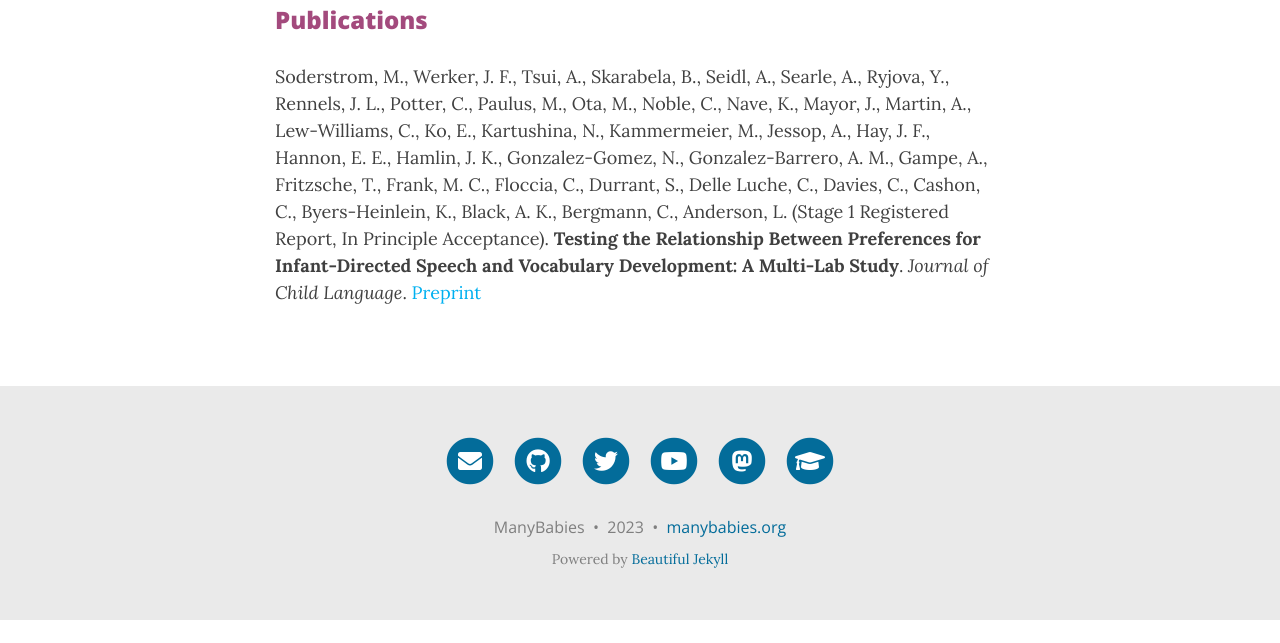
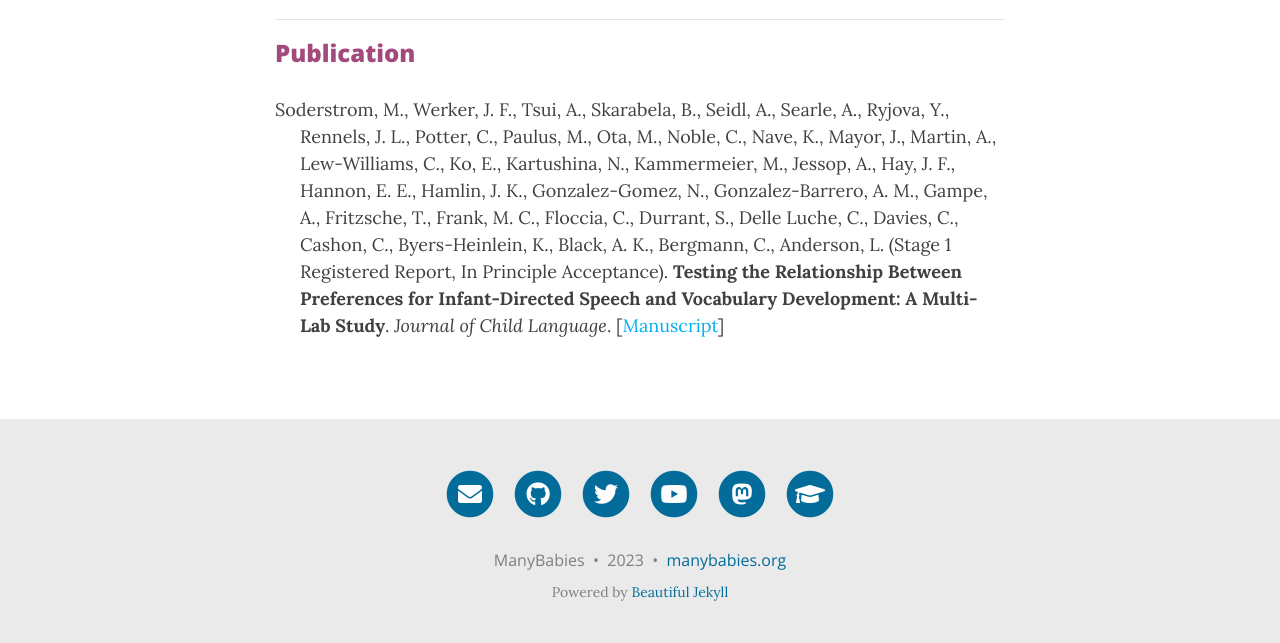
Before and after one commit to manybabies/manybabies.github.io, a Jekyll site: the page built from MB1L.md, in a window 1280 px wide and 900 px high, scrolled down 1633 px, cut to the strip 257-900 px from the top of the window. Built offline with Jekyll 4.4.1, drawn with Linux system fonts in a browser that asks for light colours; nearby versions of some CDN libraries; comment, search, counter and statistics services are not loaded; before the commit the page ends 2510 px from its top, so only the background shows below that; some of the changed text lies outside the part shown.

Commit message:
update MB1L

```diff
--- a/MB1L.md
+++ b/MB1L.md
@@ -4,32 +4,32 @@
 subtitle: Longitudinal Vocabulary Follow-up
 ---
 
+***
 
 <div class="container">
   <div class="row justify-content-around">
-    <div class="col-lg-8">
+    <div class="col-lg-4" align="center">
+      <br>
+      <img src="/assets/img/MB1_logo.png" width="150">
+    </div>
+    <div class="col-lg-8" align="left">
       <h2>Project Overview</h2>
       <ul>
         <li><i>Status:</i> <b>Stage 2 manuscript UNDER REVIEW</b></li>
         <li><i>21 participating labs collected data in 14 countries</i></li>
         <li><i>467 babies tested and 668 CDIs collected</i></li>
-        <li><i>45 authors on</i> <b>Journal of Child Language</b> <i>submission</i></li>
+        <li><i>45 authors on</i> <b>Journal of Child Language</b> <i>manuscript</i></li>
       </ul>
-    </div>
-    <div class="col-lg-4">
-      <br>
-      <img src="/assets/img/MB1_logo.png" width="150">
     </div>
   </div>
 </div>
 
 
-
 In this project we explored whether early preference for Infant Directed Speech (IDS) is linked to later vocabulary size. For instance, does preference for IDS predictx infants' vocabulary? Does the relation between IDS preference and vocabulary size change over development? And are there any systematic differences in the strength of this relationship across language communities?
 
-Infants’ preference for IDS was tested as part of the [MabyBabies1]({{site.baseurl}}/MB1) project, and follow-up CDI data was collected from a subsample of this dataset at 18 and 24 months of age.
+Infants’ preference for IDS was tested as part of the [**MB1**]({{site.baseurl}}/MB1) project, and follow-up CDI data was collected from a subsample of this dataset at 18 and 24 months of age.
 
-A total of 341 (18 months) and 327 (24 months) infants were tested across 21 laboratories. In neither preregistered analyses with North American and UK English, nor exploratory analyses with a larger sample was there a relation between IDS preference and later vocabulary. In the manuscript, we discuss the implications of this finding in light of recent work suggesting that IDS preference measured in the laboratory has low test-retest reliability ([MB1T]({{site.baseurl}}/MB1T)).
+A total of 341 (18 months) and 327 (24 months) infants were tested across 21 laboratories. In neither preregistered analyses with North American and UK English, nor exploratory analyses with a larger sample was there a relation between IDS preference and later vocabulary. In the manuscript, we discuss the implications of this finding in light of recent work suggesting that IDS preference measured in the laboratory has low test-retest reliability ([**MB1T**]({{site.baseurl}}/MB1T)).
 
 
 ***
@@ -51,5 +51,5 @@
 <iframe class="airtable-embed" src="https://airtable.com/embed/appRoqMKzcK3NsXt4/shrVSj85N0OkDVT6k?backgroundColor=blueDusty&viewControls=on" frameborder="0" onmousewheel="" width="100%" height="533" style="background: transparent; border: 1px solid #ccc;"></iframe>
 
 ***
-### Publications
-Soderstrom, M., Werker, J. F., Tsui, A., Skarabela, B., Seidl, A., Searle, A., Ryjova, Y., Rennels, J. L., Potter, C., Paulus, M., Ota, M., Noble, C., Nave, K., Mayor, J., Martin, A., Lew-Williams, C., Ko, E., Kartushina, N., Kammermeier, M., Jessop, A., Hay, J. F., Hannon, E. E., Hamlin, J. K., Gonzalez-Gomez, N., Gonzalez-Barrero, A. M., Gampe, A., Fritzsche, T., Frank, M. C., Floccia, C., Durrant, S., Delle Luche, C., Davies, C., Cashon, C., Byers-Heinlein, K., Black, A. K., Bergmann, C., Anderson, L. (Stage 1 Registered Report, In Principle Acceptance). **Testing the Relationship Between Preferences for Infant-Directed Speech and Vocabulary Development: A Multi-Lab Study**. *Journal of Child Language*.  [Preprint](https://drive.google.com/file/d/1r-UxWPriMn7AY5xhg6hnpNj_drTHt6In/view?usp=sharing)
+### Publication
+<p style="padding-left: 25px; text-indent: -25px">Soderstrom, M., Werker, J. F., Tsui, A., Skarabela, B., Seidl, A., Searle, A., Ryjova, Y., Rennels, J. L., Potter, C., Paulus, M., Ota, M., Noble, C., Nave, K., Mayor, J., Martin, A., Lew-Williams, C., Ko, E., Kartushina, N., Kammermeier, M., Jessop, A., Hay, J. F., Hannon, E. E., Hamlin, J. K., Gonzalez-Gomez, N., Gonzalez-Barrero, A. M., Gampe, A., Fritzsche, T., Frank, M. C., Floccia, C., Durrant, S., Delle Luche, C., Davies, C., Cashon, C., Byers-Heinlein, K., Black, A. K., Bergmann, C., Anderson, L. (Stage 1 Registered Report, In Principle Acceptance). <b>Testing the Relationship Between Preferences for Infant-Directed Speech and Vocabulary Development: A Multi-Lab Study</b>. <i>Journal of Child Language</i>. [<a href="https://drive.google.com/file/d/1r-UxWPriMn7AY5xhg6hnpNj_drTHt6In/view?usp=sharing" target="_blank">Manuscript</a>]</p>
```
Also changed, not shown: MB1G.md (+1 -0 lines).
